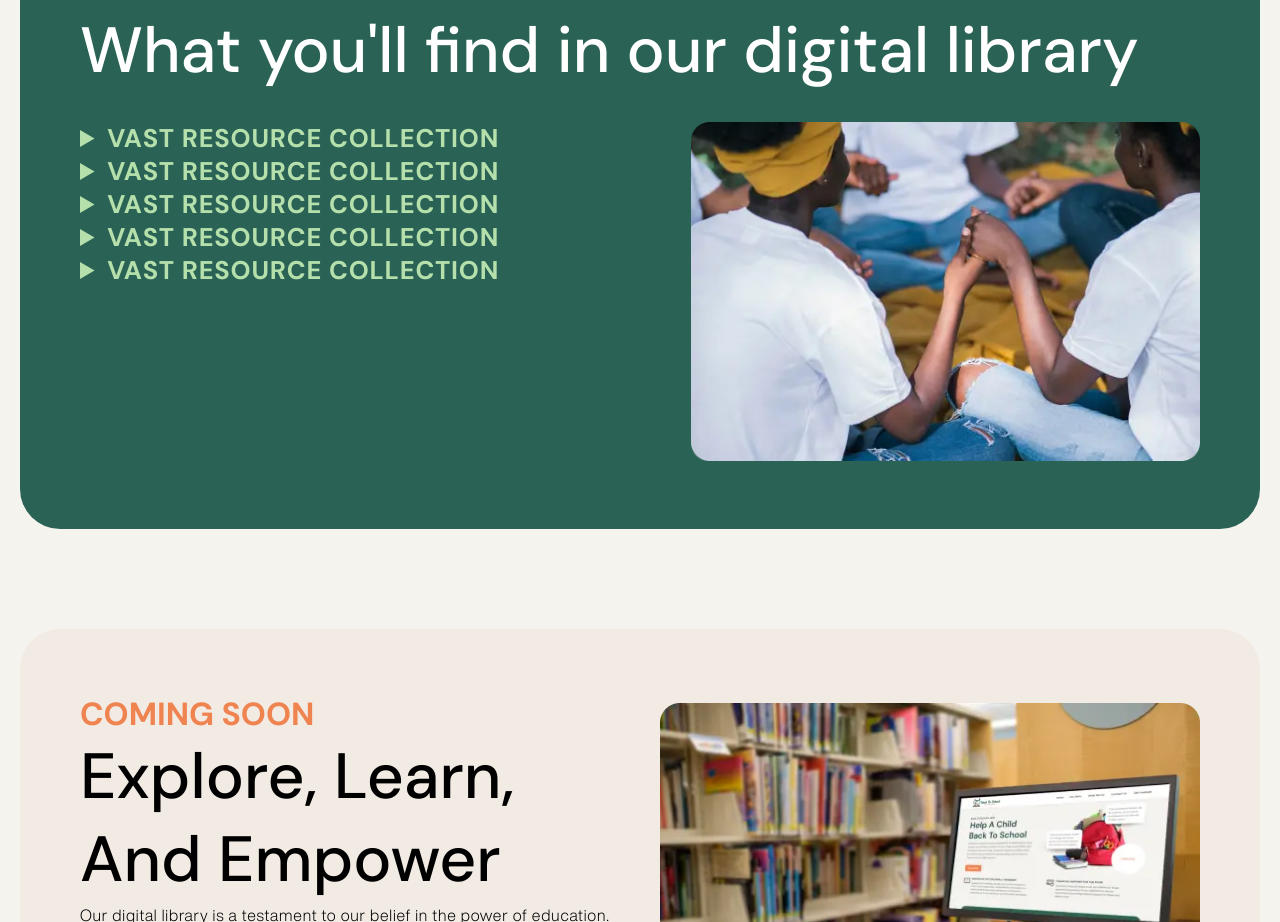
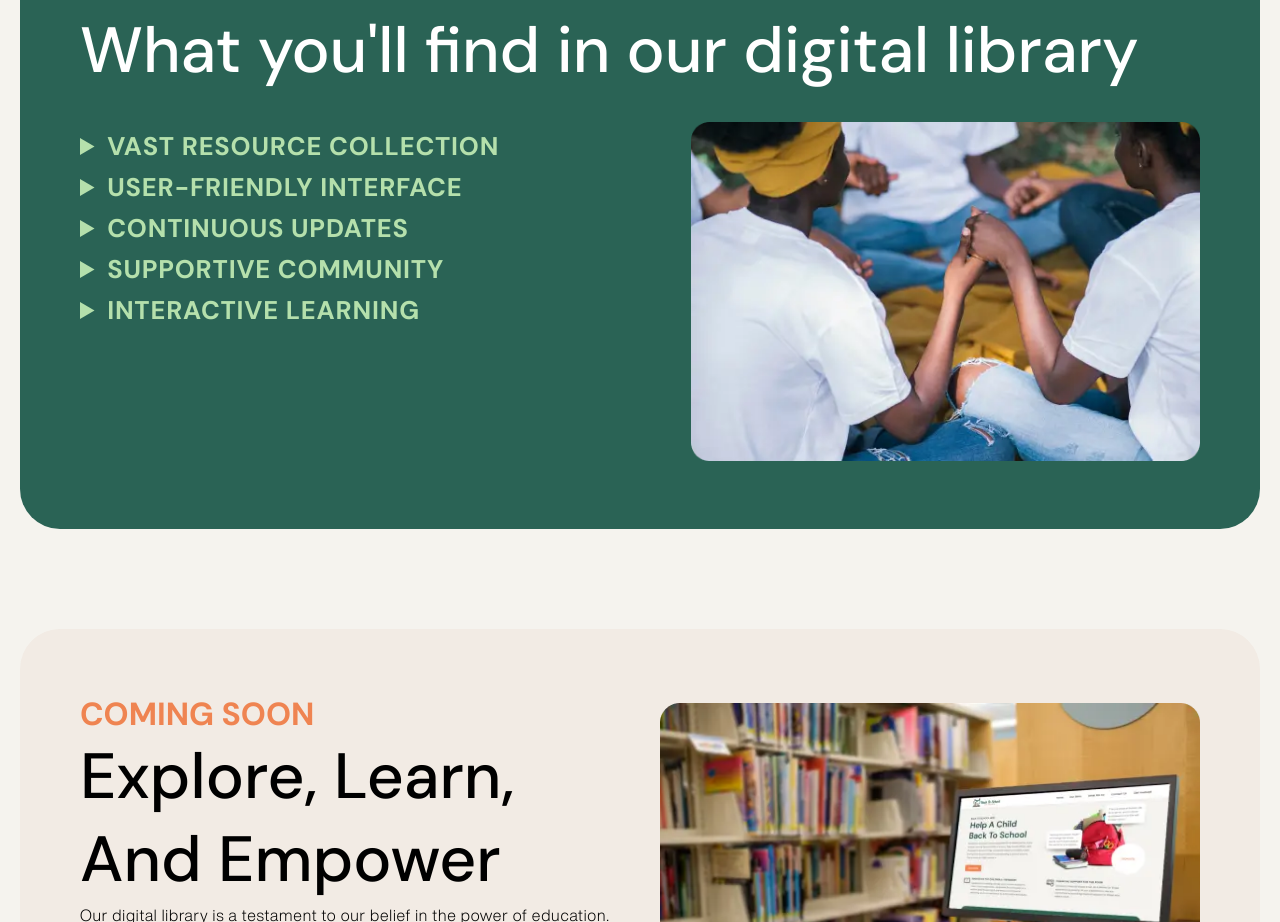
Before and after one commit to TechduceAfrica/back-to-school, a React (Create React App) app: page /digital-library in a window 1280 px wide. Shown: the part 2120-3042 px from the top of the page. Built offline with nearby package versions, Linux system fonts and the light colour scheme.

Commit message:
Update
Digital Library content update

```diff
--- a/src/Contents/DigitalLibrary.js
+++ b/src/Contents/DigitalLibrary.js
@@ -27,14 +27,18 @@ const DigitalLibraryContent = {
     DigitalLibrarySectionThreeTextOne: `Explore: Our digital library hosts a vast collection of resources, including textbooks,
                                         interactive lessons, educational videos, and more. These materials cover a wide range of
                                         subjects and topics.`,
-    DigitalLibrarySectionThreeTitleTwo: `Vast resource collection`,
-    DigitalLibrarySectionThreeTextTwo: `2`,
-    DigitalLibrarySectionThreeTitleThree: `Vast resource collection`,
-    DigitalLibrarySectionThreeTextThree: `3`,
-    DigitalLibrarySectionThreeTitleFour: `Vast resource collection`,
-    DigitalLibrarySectionThreeTextFour: `4`,
-    DigitalLibrarySectionThreeTitleFive: `Vast resource collection`,
-    DigitalLibrarySectionThreeTextFive: `Five`,
+    DigitalLibrarySectionThreeTitleTwo: `User-Friendly Interface`,
+    DigitalLibrarySectionThreeTextTwo: `Access: Our user-friendly interface ensures easy navigation, making it accessible to children
+                                        and learners of all ages. It's designed with simplicity and effectiveness in mind.`,
+    DigitalLibrarySectionThreeTitleThree: `Continuous Updates`,
+    DigitalLibrarySectionThreeTextThree: `Stay Current: We continuously update our digital library with the latest educational materials,
+                                            ensuring that learners have access to up-to-date information.`,
+    DigitalLibrarySectionThreeTitleFour: `Supportive Community`,
+    DigitalLibrarySectionThreeTextFour: `Connect: Join a supportive community of learners, parents, and educators who share a passion for
+                                            education and knowledge sharing.`,
+    DigitalLibrarySectionThreeTitleFive: `Interactive Learning`,
+    DigitalLibrarySectionThreeTextFive: `Engage: Many of our resources offer interactive features, enabling learners to actively engage
+                                            with the content and enhance their understanding.`,
     DigitalLibrarySectionThreeImg: `${process.env.PUBLIC_URL + '/images/Supportive community - Back to school NGO_BacktoschoolNGO.webp'}`,
     DigitalLibrarySectionThreeImgAlt: "Digital library hosts a vast collection of resources, including textbooks",
     DigitalLibrarySectionThreeImgWidth: "545px",
--- a/src/Stylesheet/DigitalLibrary.css
+++ b/src/Stylesheet/DigitalLibrary.css
@@ -123,10 +123,16 @@
     color: #f2ebe4;
 }
 
+details {
+    margin-block: 0.5rem;
+}
+
 details p {
     padding: 20px;
     border-radius: 5px;
     color: black;
+    margin-block: 0.5rem;
+    line-height: 28px;
     background-color: #f2ebe4;
 }
 
```
